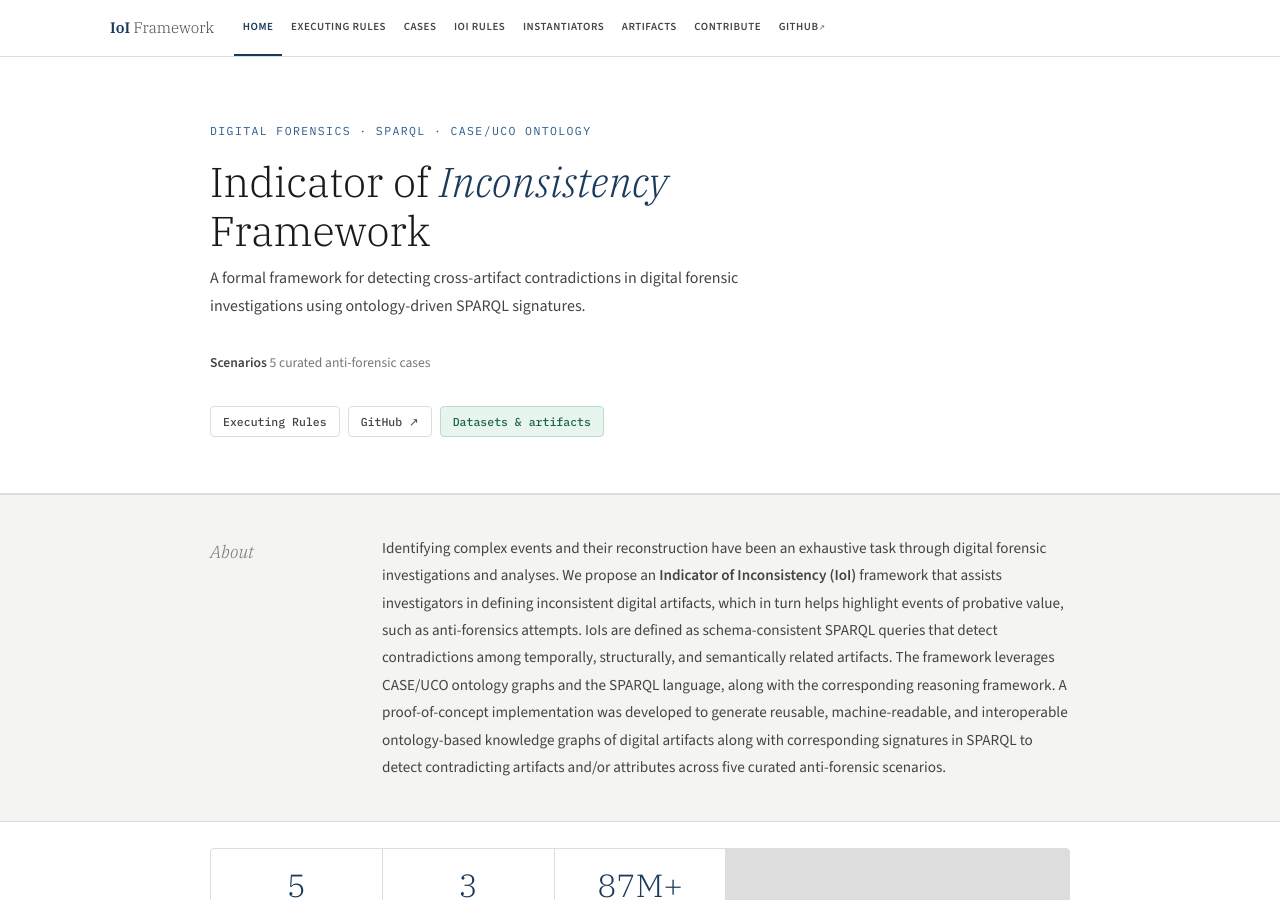
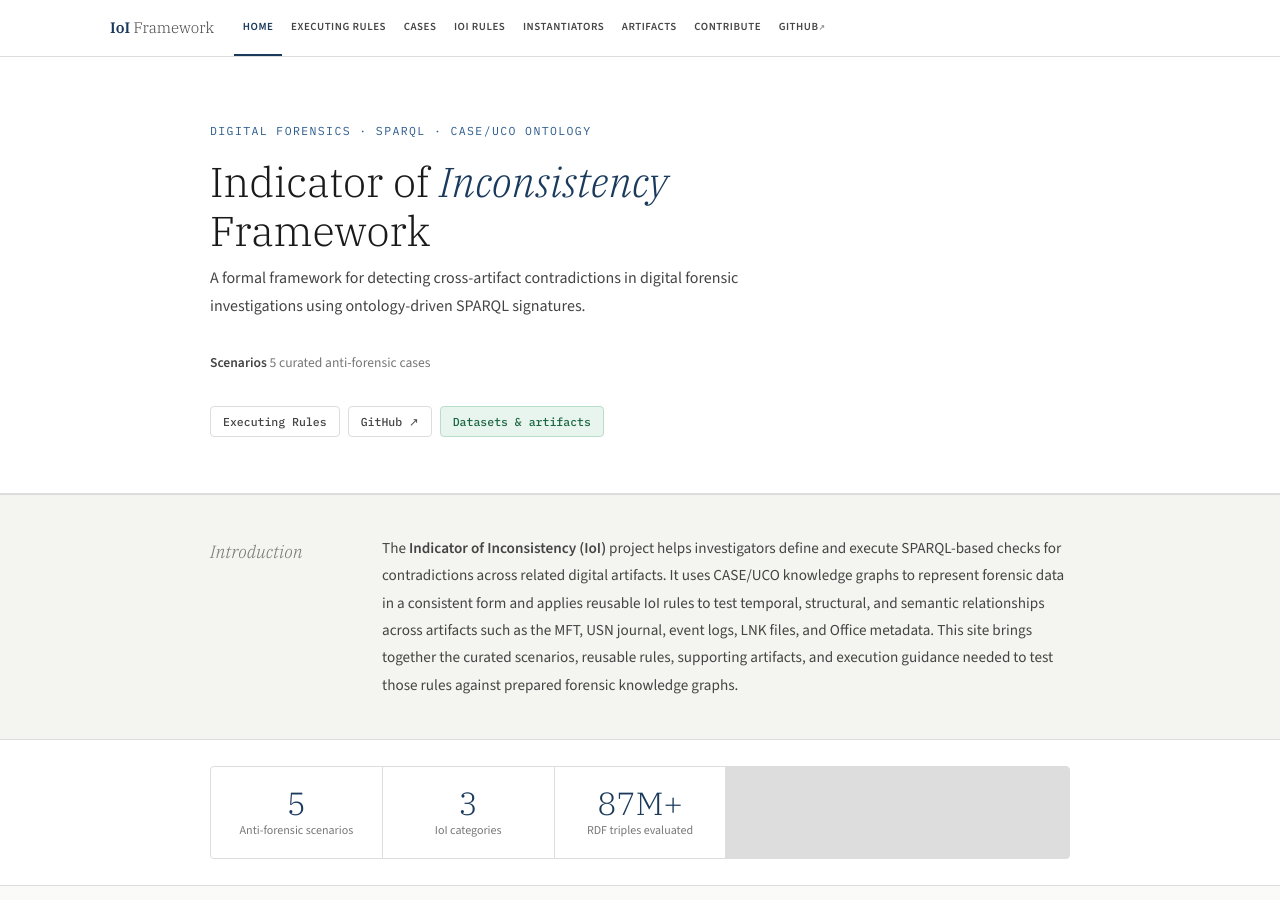
Before and after one commit to ioi-framework/ioi-framework.github.io, a Jekyll site: the page built from index.html, in a window 1280 px wide and 900 px high. Built offline with Jekyll 4.4.1, drawn with Linux system fonts in a browser that asks for light colours.

Commit message:
rewrite homepage intro as project description

```diff
--- a/index.html
+++ b/index.html
@@ -23,12 +23,12 @@ title: "Indicator of Inconsistency Framework"
   </div>
 </div>
 
-<!-- ── About ──────────────────────────────────────────────── -->
+<!-- ── Introduction ───────────────────────────────────────── -->
 <div class="abstract-section">
   <div class="abstract-inner">
-    <div class="abstract-label">About</div>
+    <div class="abstract-label">Introduction</div>
     <div class="abstract-text">
-      Identifying complex events and their reconstruction have been an exhaustive task through digital forensic investigations and analyses. We propose an <strong>Indicator of Inconsistency (IoI)</strong> framework that assists investigators in defining inconsistent digital artifacts, which in turn helps highlight events of probative value, such as anti-forensics attempts. IoIs are defined as schema-consistent SPARQL queries that detect contradictions among temporally, structurally, and semantically related artifacts. The framework leverages CASE/UCO ontology graphs and the SPARQL language, along with the corresponding reasoning framework. A proof-of-concept implementation was developed to generate reusable, machine-readable, and interoperable ontology-based knowledge graphs of digital artifacts along with corresponding signatures in SPARQL to detect contradicting artifacts and/or attributes across five curated anti-forensic scenarios.
+      The <strong>Indicator of Inconsistency (IoI)</strong> project helps investigators define and execute SPARQL-based checks for contradictions across related digital artifacts. It uses CASE/UCO knowledge graphs to represent forensic data in a consistent form and applies reusable IoI rules to test temporal, structural, and semantic relationships across artifacts such as the MFT, USN journal, event logs, LNK files, and Office metadata. This site brings together the curated scenarios, reusable rules, supporting artifacts, and execution guidance needed to test those rules against prepared forensic knowledge graphs.
     </div>
   </div>
 </div>
```
